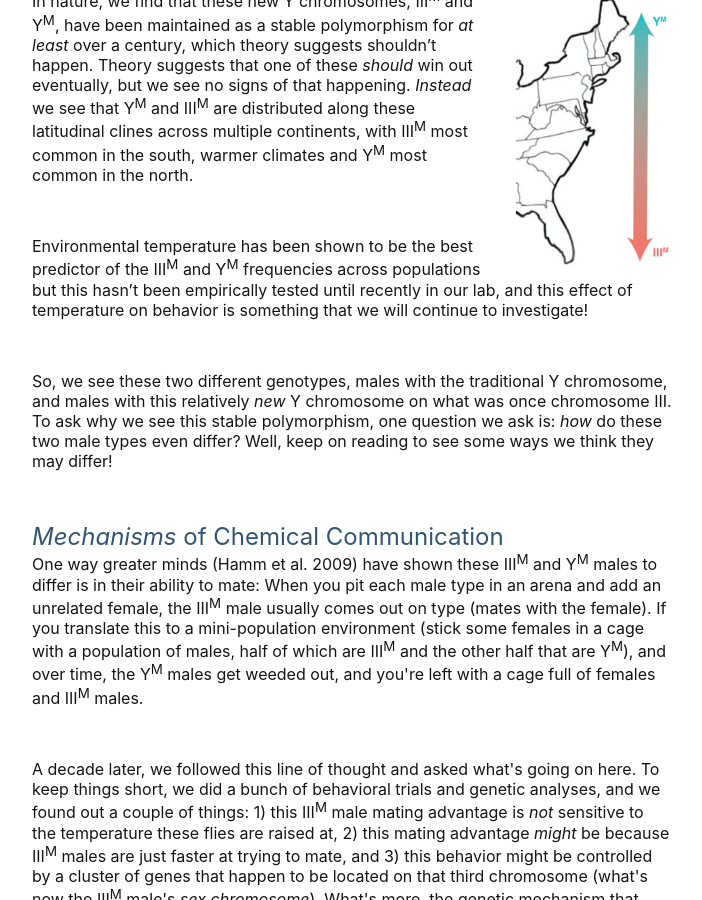
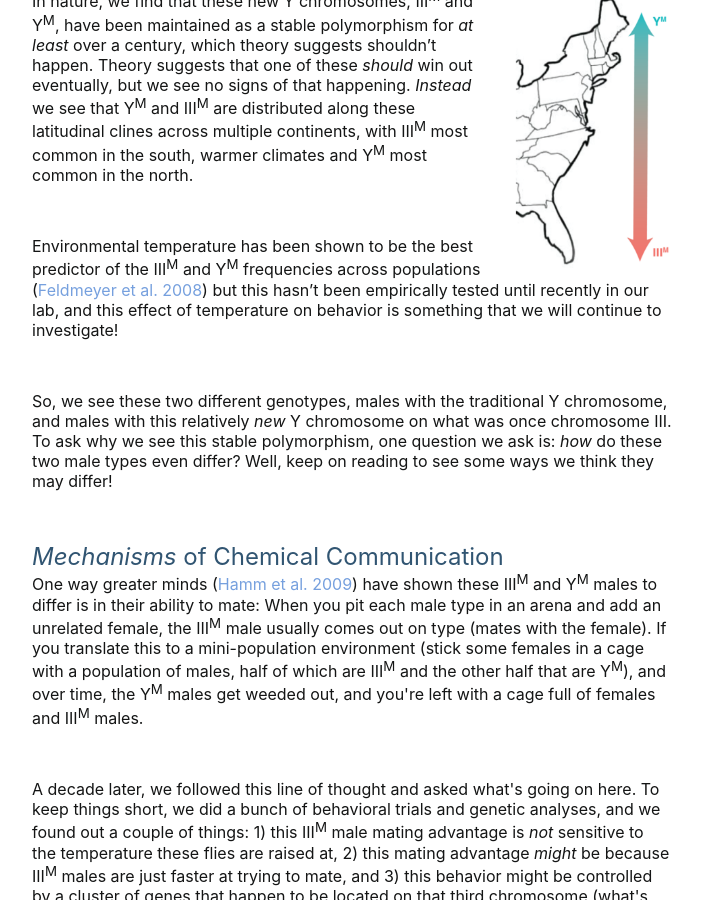
Before and after one commit to pjdelclos/pjdelclos.github.io, a Jekyll site: the page built from about/index.html, in a window 1280 px wide and 900 px high, scrolled down 771 px. Shown: the whole window, without its empty margins (288-990 px from the left). Built offline with Jekyll 4.4.1, drawn with Linux system fonts in a browser that asks for light colours; some web fonts are replaced.

Commit message:
Update index.html

```diff
--- a/about/index.html
+++ b/about/index.html
@@ -18,14 +18,14 @@ Now, while this gene <em>can</em> be found on almost any chromosome, in nature w
 In nature, we find that these new Y chromosomes, III<sup>M</sup> and Y<sup>M</sup>, have been maintained as a stable polymorphism for <em>at least</em> over a century, which theory suggests shouldn’t happen.  Theory suggests that one of these <em>should</em> win out eventually, but we see no signs of that happening.
 <em>Instead</em> we see that Y<sup>M</sup> and III<sup>M</sup> are distributed along these latitudinal clines across multiple continents, with III<sup>M</sup> most common in the south, warmer climates and Y<sup>M</sup> most common in the north.
 <p>&nbsp;</p>
-Environmental temperature has been shown to be the best predictor of the III<sup>M</sup> and Y<sup>M</sup> frequencies across populations but this hasn’t been empirically tested until recently in our lab, and this effect of temperature on behavior is something that we will continue to investigate!
+Environmental temperature has been shown to be the best predictor of the III<sup>M</sup> and Y<sup>M</sup> frequencies across populations (<a href="http://www.evolutionary-ecology.com/abstracts/v10/2286.html" title="http://www.evolutionary-ecology.com/abstracts/v10/2286.html">Feldmeyer et al. 2008</a>) but this hasn’t been empirically tested until recently in our lab, and this effect of temperature on behavior is something that we will continue to investigate!
 <p>&nbsp;</p>
 So, we see these two different genotypes, males with the traditional Y chromosome, and males with this relatively <em>new</em> Y chromosome on what was once chromosome III. To ask why we see this stable polymorphism, one question we ask is: <em>how</em> do these two male types even differ? Well, keep on reading to see some ways we think they may differ!
 <p>&nbsp;</p>
 
 <h1> <em>Mechanisms</em> of Chemical Communication</h1>
 
-One way greater minds (Hamm et al. 2009) have shown these III<sup>M</sup> and Y<sup>M</sup> males to differ is in their ability to mate: When you pit each male type in an arena and add an unrelated female, the III<sup>M</sup> male usually comes out on type (mates with the female). If you translate this to a mini-population environment (stick some females in a cage with a population of males, half of which are III<sup>M</sup> and the other half that are Y<sup>M</sup>), and over time, the Y<sup>M</sup> males get weeded out, and you're left with a cage full of females and III<sup>M</sup> males.
+One way greater minds (<a href="https://doi.org/10.1603/022.038.0225" title="https://doi.org/10.1603/022.038.0225">Hamm et al. 2009</a>) have shown these III<sup>M</sup> and Y<sup>M</sup> males to differ is in their ability to mate: When you pit each male type in an arena and add an unrelated female, the III<sup>M</sup> male usually comes out on type (mates with the female). If you translate this to a mini-population environment (stick some females in a cage with a population of males, half of which are III<sup>M</sup> and the other half that are Y<sup>M</sup>), and over time, the Y<sup>M</sup> males get weeded out, and you're left with a cage full of females and III<sup>M</sup> males.
 <p>&nbsp;</p>
 A decade later, we followed this line of thought and asked what's going on here. To keep things short, we did a bunch of behavioral trials and genetic analyses, and we found out a couple of things: 1) this III<sup>M</sup> male mating advantage is <em>not</em> sensitive to the temperature these flies are raised at, 2) this mating advantage <em>might</em> be because III<sup>M</sup> males are just faster at trying to mate, and 3) this behavior might be controlled by a cluster of genes that happen to be located on that third chromosome (what's now the III<sup>M</sup> male's <em>sex chromosome</em>). What's more, the genetic mechanism that regulates this behavior might be a lot more conserved than we think, as we see a lot of similarities between the genes/chromosomes involved in house fly and how this time to initiate mating is controlled in <em>fruit flies</em>.
 <p>&nbsp;</p>
```
